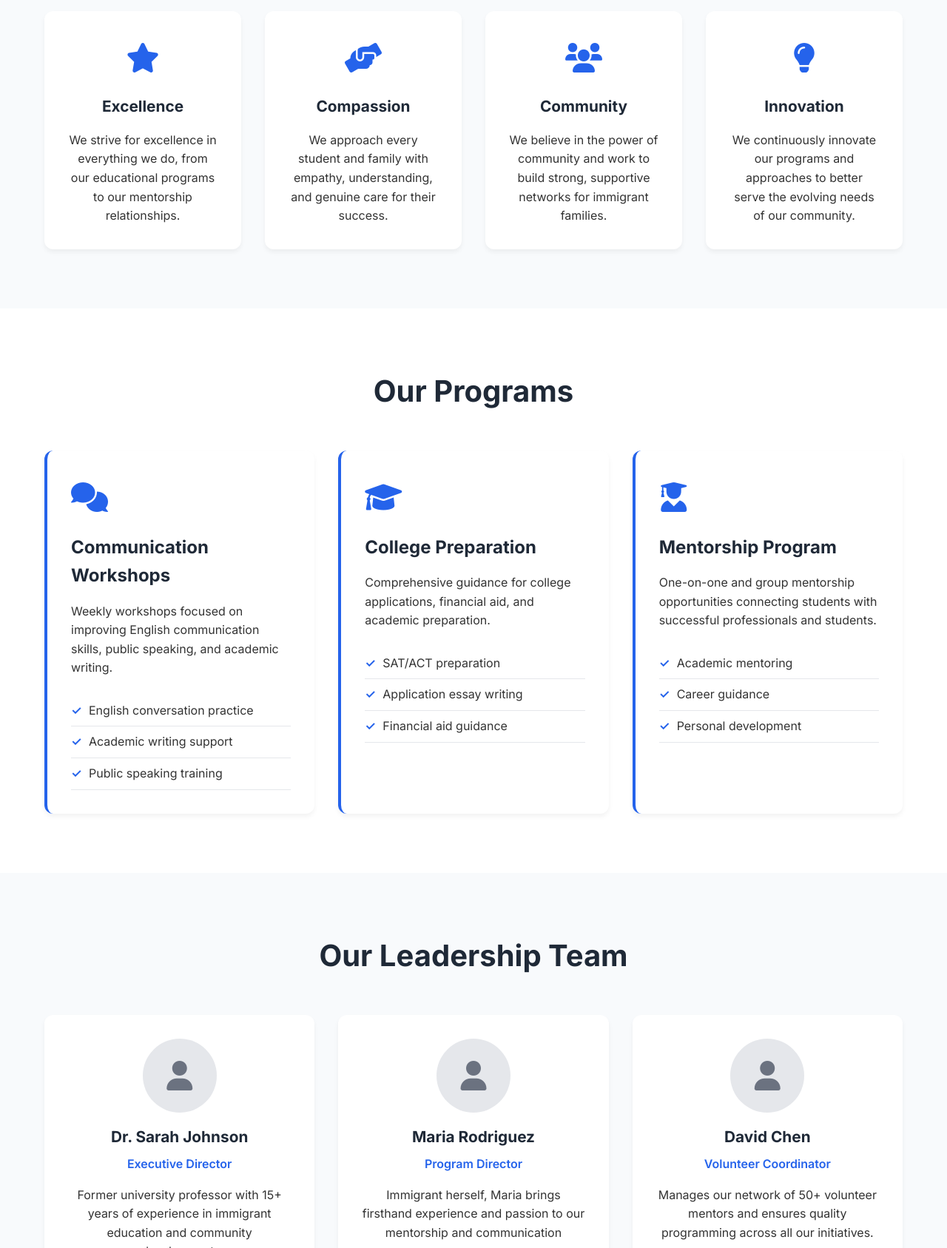
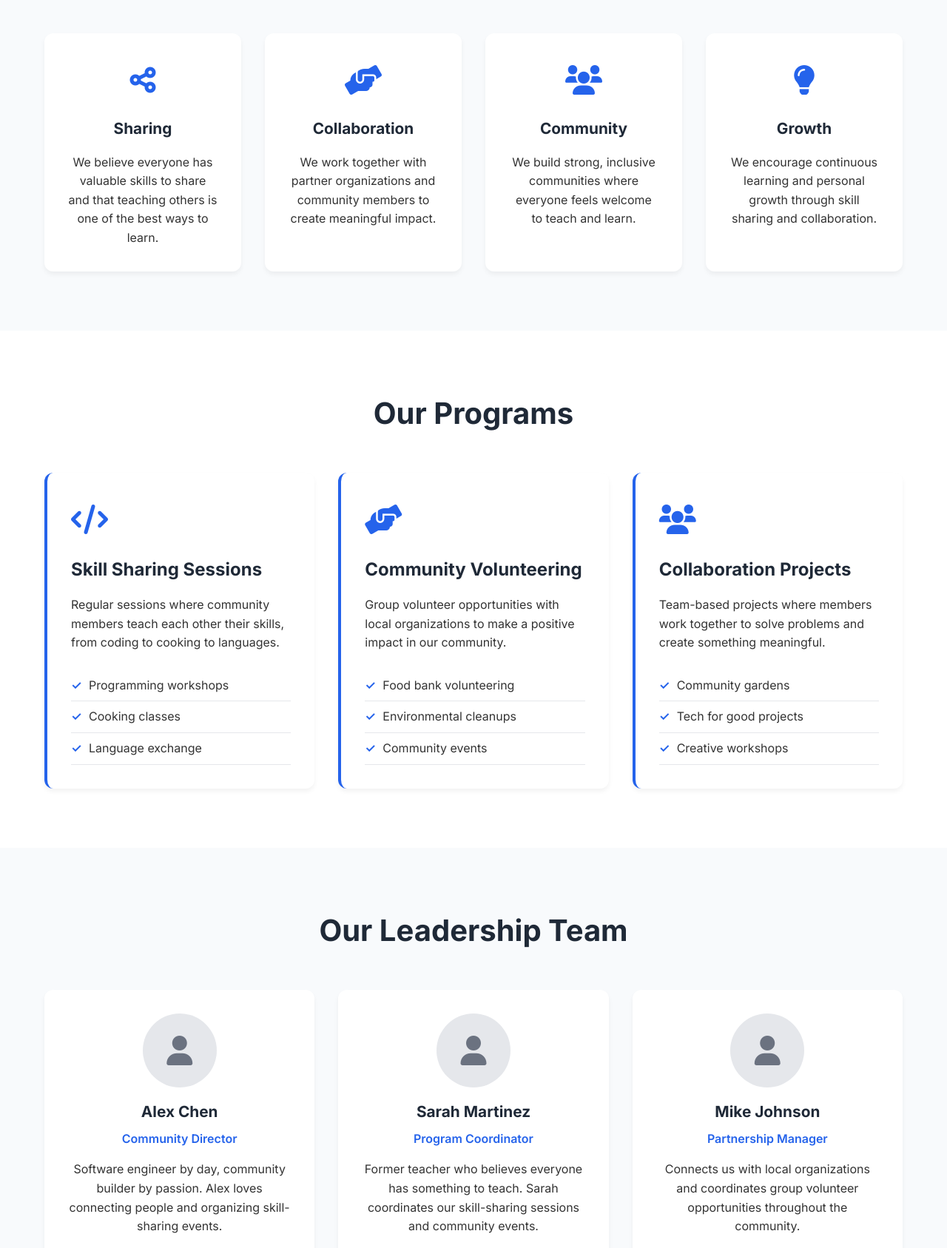
Before and after one commit to KCheburek/desteenyC, a plain HTML site: page about.html in a window 1280 px wide. Shown: the part 1113-2800 px from the top of the page at 74% size. Drawn offline with Linux system fonts and the light colour scheme.

Commit message:
Update about.html

```diff
--- a/about.html
+++ b/about.html
@@ -38,7 +38,7 @@
     <section class="page-header">
         <div class="container">
             <h1>About Desteeny</h1>
-            <p>Learn about our story, mission, and the team behind our organization</p>
+            <p>Learn about our story, mission, and how we connect people through skill sharing</p>
         </div>
     </section>
 
@@ -48,8 +48,8 @@
             <div class="story-content">
                 <div class="story-text">
                     <h2>Our Story</h2>
-                    <p>Desteeny was founded in 2018 by a group of educators and community leaders who recognized the unique challenges faced by immigrant families in the United States. We saw that many talented students were struggling not because they lacked ability, but because they lacked the support systems and guidance needed to navigate the complex American education system.</p>
-                    <p>What started as a small mentorship program has grown into a comprehensive organization that serves hundreds of immigrant families each year. Our name "Desteeny" represents our commitment to helping students reach their full potential and achieve their dreams.</p>
+                    <p>Desteeny was founded in 2025 by a group of passionate individuals who believed that everyone has valuable skills to share and something new to learn. We recognized that in our increasingly connected world, people were still feeling isolated and missing opportunities to connect with others who could teach them new skills.</p>
+                    <p>What started as a small group of friends teaching each other coding, cooking, and languages has grown into a vibrant community where hundreds of people come together to share knowledge, learn from each other, and collaborate on meaningful projects. Our name "Desteeny" represents our commitment to creating a community where everyone can grow together.</p>
                 </div>
                 <div class="story-image">
                     <div class="story-graphic">
@@ -67,31 +67,31 @@
             <div class="values-grid">
                 <div class="value-card">
                     <div class="value-icon">
-                        <i class="fas fa-star"></i>
+                        <i class="fas fa-share-alt"></i>
                     </div>
-                    <h3>Excellence</h3>
-                    <p>We strive for excellence in everything we do, from our educational programs to our mentorship relationships.</p>
+                    <h3>Sharing</h3>
+                    <p>We believe everyone has valuable skills to share and that teaching others is one of the best ways to learn.</p>
                 </div>
                 <div class="value-card">
                     <div class="value-icon">
                         <i class="fas fa-hands-helping"></i>
                     </div>
-                    <h3>Compassion</h3>
-                    <p>We approach every student and family with empathy, understanding, and genuine care for their success.</p>
+                    <h3>Collaboration</h3>
+                    <p>We work together with partner organizations and community members to create meaningful impact.</p>
                 </div>
                 <div class="value-card">
                     <div class="value-icon">
                         <i class="fas fa-users"></i>
                     </div>
                     <h3>Community</h3>
-                    <p>We believe in the power of community and work to build strong, supportive networks for immigrant families.</p>
+                    <p>We build strong, inclusive communities where everyone feels welcome to teach and learn.</p>
                 </div>
                 <div class="value-card">
                     <div class="value-icon">
                         <i class="fas fa-lightbulb"></i>
                     </div>
-                    <h3>Innovation</h3>
-                    <p>We continuously innovate our programs and approaches to better serve the evolving needs of our community.</p>
+                    <h3>Growth</h3>
+                    <p>We encourage continuous learning and personal growth through skill sharing and collaboration.</p>
                 </div>
             </div>
         </div>
@@ -104,38 +104,38 @@
             <div class="programs-grid">
                 <div class="program-card">
                     <div class="program-icon">
-                        <i class="fas fa-comments"></i>
+                        <i class="fas fa-code"></i>
                     </div>
-                    <h3>Communication Workshops</h3>
-                    <p>Weekly workshops focused on improving English communication skills, public speaking, and academic writing.</p>
+                    <h3>Skill Sharing Sessions</h3>
+                    <p>Regular sessions where community members teach each other their skills, from coding to cooking to languages.</p>
                     <ul>
-                        <li>English conversation practice</li>
-                        <li>Academic writing support</li>
-                        <li>Public speaking training</li>
+                        <li>Programming workshops</li>
+                        <li>Cooking classes</li>
+                        <li>Language exchange</li>
                     </ul>
                 </div>
                 <div class="program-card">
                     <div class="program-icon">
-                        <i class="fas fa-graduation-cap"></i>
+                        <i class="fas fa-hands-helping"></i>
                     </div>
-                    <h3>College Preparation</h3>
-                    <p>Comprehensive guidance for college applications, financial aid, and academic preparation.</p>
+                    <h3>Community Volunteering</h3>
+                    <p>Group volunteer opportunities with local organizations to make a positive impact in our community.</p>
                     <ul>
-                        <li>SAT/ACT preparation</li>
-                        <li>Application essay writing</li>
-                        <li>Financial aid guidance</li>
+                        <li>Food bank volunteering</li>
+                        <li>Environmental cleanups</li>
+                        <li>Community events</li>
                     </ul>
                 </div>
                 <div class="program-card">
                     <div class="program-icon">
-                        <i class="fas fa-user-graduate"></i>
+                        <i class="fas fa-users"></i>
                     </div>
-                    <h3>Mentorship Program</h3>
-                    <p>One-on-one and group mentorship opportunities connecting students with successful professionals and students.</p>
+                    <h3>Collaboration Projects</h3>
+                    <p>Team-based projects where members work together to solve problems and create something meaningful.</p>
                     <ul>
-                        <li>Academic mentoring</li>
-                        <li>Career guidance</li>
-                        <li>Personal development</li>
+                        <li>Community gardens</li>
+                        <li>Tech for good projects</li>
+                        <li>Creative workshops</li>
                     </ul>
                 </div>
             </div>
@@ -151,25 +151,25 @@
                     <div class="member-avatar">
                         <i class="fas fa-user"></i>
                     </div>
-                    <h3>Dr. Sarah Johnson</h3>
-                    <p class="member-title">Executive Director</p>
-                    <p>Former university professor with 15+ years of experience in immigrant education and community development.</p>
+                    <h3>Alex Chen</h3>
+                    <p class="member-title">Community Director</p>
+                    <p>Software engineer by day, community builder by passion. Alex loves connecting people and organizing skill-sharing events.</p>
                 </div>
                 <div class="team-member">
                     <div class="member-avatar">
                         <i class="fas fa-user"></i>
                     </div>
-                    <h3>Maria Rodriguez</h3>
-                    <p class="member-title">Program Director</p>
-                    <p>Immigrant herself, Maria brings firsthand experience and passion to our mentorship and communication programs.</p>
+                    <h3>Sarah Martinez</h3>
+                    <p class="member-title">Program Coordinator</p>
+                    <p>Former teacher who believes everyone has something to teach. Sarah coordinates our skill-sharing sessions and community events.</p>
                 </div>
                 <div class="team-member">
                     <div class="member-avatar">
                         <i class="fas fa-user"></i>
                     </div>
-                    <h3>David Chen</h3>
-                    <p class="member-title">Volunteer Coordinator</p>
-                    <p>Manages our network of 50+ volunteer mentors and ensures quality programming across all our initiatives.</p>
+                    <h3>Mike Johnson</h3>
+                    <p class="member-title">Partnership Manager</p>
+                    <p>Connects us with local organizations and coordinates group volunteer opportunities throughout the community.</p>
                 </div>
             </div>
         </div>
@@ -179,10 +179,10 @@
     <footer class="footer">
         <div class="container">
             <div class="footer-content">
-                <div class="footer-section">
-                    <h3>Desteeny</h3>
-                    <p>Empowering immigrants through education, communication, and mentorship.</p>
-                </div>
+                                    <div class="footer-section">
+                        <h3>Desteeny</h3>
+                        <p>Connecting people through skill sharing and community collaboration.</p>
+                    </div>
                 <div class="footer-section">
                     <h4>Quick Links</h4>
                     <ul>
@@ -193,12 +193,11 @@
                 </div>
                 <div class="footer-section">
                     <h4>Contact</h4>
-                    <p>Email: info@desteeny.org</p>
-                    <p>Phone: (555) 123-4567</p>
+                    <p>Email: desteeny.project@gmail.com</p>
                 </div>
             </div>
             <div class="footer-bottom">
-                <p>&copy; 2024 Desteeny. All rights reserved.</p>
+                <p>&copy; 2025 Desteeny. All rights reserved.</p>
             </div>
         </div>
     </footer>
```
